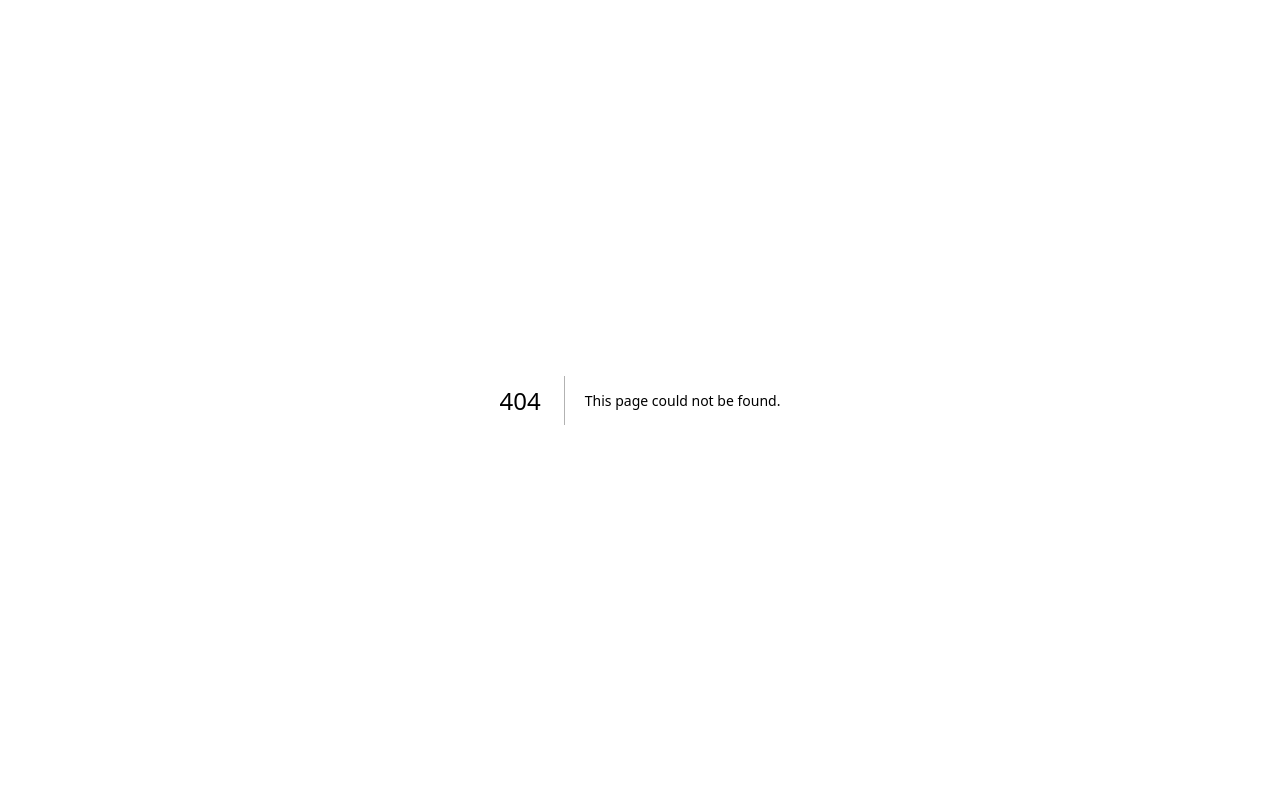
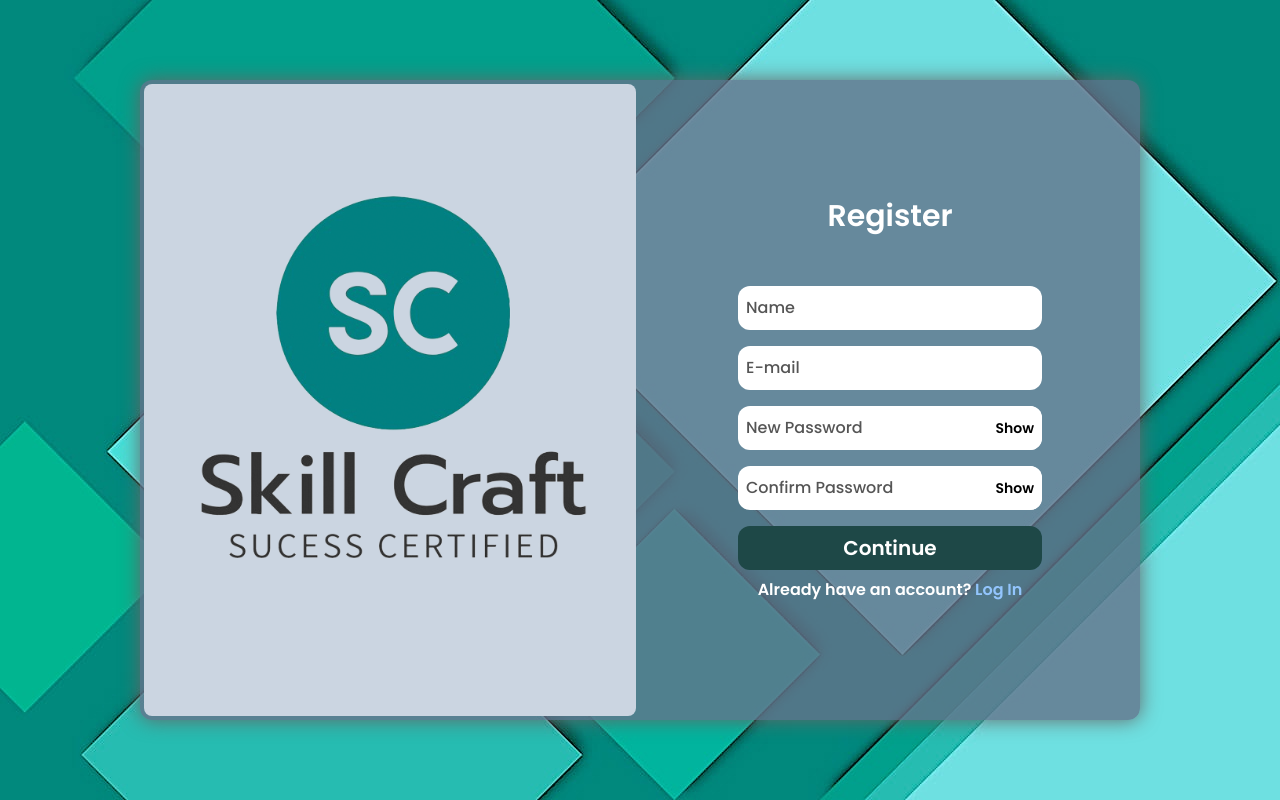
Before and after one commit to navjot369/PowerBI, a Next.js app: page /auth/register in a window 1280 px wide. Before the commit this address had no page. Built offline with nearby package versions, Linux system fonts and the light colour scheme.

Commit message:
Add some loading animations

```diff
--- a/app/auth/login/page.tsx
+++ b/app/auth/login/page.tsx
@@ -1,4 +1,4 @@
-import Image from 'next/image';
+
 import FormLogin from '@/app/ui/login/formInner';
 import Link from 'next/link';
 
--- /dev/null
+++ b/app/auth/register/page.tsx
@@ -0,0 +1,12 @@
+
+
+import FormRegister from '@/app/ui/login/formRegister';
+import Link from 'next/link';
+
+export default function Page() {
+    return(<div className="flex flex-col justify-center items-center">
+        <h1 className="text-3xl text-white font-extrabold ">Register</h1>
+        <FormRegister />
+        <div className="text-white font-bold">Already have an account?<Link href="/auth/login" className="font-bold text-blue-300 hover:text-blue-900"> Log In</Link></div>
+    </div>);
+}
--- a/app/courses/[slug]/lecture/[weeknum]/videos/[num]/page.tsx
+++ b/app/courses/[slug]/lecture/[weeknum]/videos/[num]/page.tsx
@@ -2,18 +2,21 @@
 import CourseContext from "@/app/courses/contexts";
 import {useState, useEffect, useContext} from 'react';
 import {usePathname} from 'next/navigation';
+import { BeatLoader } from "react-spinners";
 import Link from 'next/link';
 
 export default function Page({params} : {
     params: any
 }) {
     const course: any = useContext(CourseContext);
-    let module: any;
-    let videoData: any;
+    let module: any = useState({});
+    let videoData: any = useState({});
     let path = usePathname();
     let link = "/courses/" + params.slug + "/module/" + (params.weeknum);
     if(Object.keys(course).length === 0){
-        return(<div className="fixed top-0  right-0 w-full h-[100vh] font-bold text-4xl flex bg-white justify-center items-center">Loading....</div>);
+        return(<div className="fixed top-0  right-0 w-full h-[100vh] font-bold text-4xl flex bg-white justify-center items-center">
+            <BeatLoader loading={true} color="#008080" size={40}/>
+        </div>);
     }
     else{
         if(course.modules.length > 0) {
--- a/app/ui/home/navbar.tsx
+++ b/app/ui/home/navbar.tsx
@@ -3,15 +3,26 @@
 import Link from "next/link";
 import Image from "next/image";
 import AppLogo from "@/app/ui/logo";
-import { useState, useEffect, Fragment } from "react";
+import { useState, useEffect } from "react";
 
 export default function NavMenu({ login }: { login: string }) {
   const [isOpen, setOpen] = useState(false);
+  const [user, setUser] = useState("");
   useEffect(() => {
     window.addEventListener("resize", () => {
       if (window.innerWidth > 1000) setOpen(false);
     });
+    if(localStorage.getItem("user") !== null) {
+      let str = localStorage.getItem("user");
+      if(str == null) str = "";
+      setUser(str);
+    }
   });
+  const handleLogOut = () => {
+    localStorage.removeItem("user");
+    location.reload();
+    setUser("");
+  }
   return (
     <div>
       <div className="fixed bg-white z-20 flex items-center justify-between px-2 sm:px-11 w-full top-0 left-0 right-0">
@@ -74,10 +85,10 @@ export default function NavMenu({ login }: { login: string }) {
             />
           )}
         </div>
-        {login === "not" ? (
-          <button className="text-md font-bold border-2 border-[#078181] text-white bg-[#078181] rounded-md flex items-center px-4 h-fit hover:bg-white hover:text-[#078181]">
+        {user.length == 0 ? (
+          <Link href='/auth/login' className="hidden text-md font-bold border-2 border-[#078181] text-white bg-[#078181] rounded-md min-[1000px]:flex items-center px-4 h-fit hover:bg-white hover:text-[#078181]">
             Login
-          </button>
+          </Link>
         ) : (
           <div className="hidden min-[1000px]:flex flex-row items-center w-fit">
             <Link
@@ -86,7 +97,7 @@ export default function NavMenu({ login }: { login: string }) {
             >
               Profile
             </Link>
-            <button className="text-md font-bold border-2 border-[#078181] text-white mx-2 bg-[#078181] rounded-full flex items-center px-4 h-fit hover:bg-white hover:text-[#078181]">
+            <button onClick={handleLogOut} className="text-md font-bold border-2 border-[#078181] text-white mx-2 bg-[#078181] rounded-full flex items-center px-4 h-fit hover:bg-white hover:text-[#078181]">
               Sign out
             </button>
           </div>
@@ -107,16 +118,33 @@ export default function NavMenu({ login }: { login: string }) {
             <Link href="/program" className="text-xl hover:text-[#444] px-4">
               Programs
             </Link>
-            <Link href="/resources" className="text-xl hover:text-[#444] px-4">
+            {/* <Link href="/resources" className="text-xl hover:text-[#444] px-4">
               Resources
-            </Link>
+            </Link> */}
             <Link href="/team" className="text-xl hover:text-[#444] px-4">
               Meet the Team
             </Link>
             <Link href="/contact" className="text-xl hover:text-[#444] px-4">
               Contact Us
             </Link>
-            {login !== "" && (
+            {user.length == 0 ? (
+          <Link href='/auth/login' className="text-md my-4 font-bold border-2 border-[#078181] text-white bg-[#078181] rounded-md flex items-center px-4 h-fit hover:bg-white hover:text-[#078181]">
+            Login
+          </Link>
+        ) : (
+          <div className="flex flex-col items-center w-fit">
+            <Link
+              href="/profile"
+              className="text-md font-bold border-2 border-[#078181] text-white mx-2 bg-[#078181] rounded-xl flex items-center px-4 my-1 h-fit hover:bg-white hover:text-[#078181]"
+            >
+              Profile
+            </Link>
+            <button onClick={handleLogOut} className="text-md font-bold border-2 border-[#078181] text-white mx-2 bg-[#078181] rounded-xl flex items-center px-4 my-1 h-fit hover:bg-white hover:text-[#078181]">
+              Sign out
+            </button>
+          </div>
+        )}
+            {/* {login !== "" && (
               <Fragment>
                 <Link
                   href="/profile"
@@ -128,7 +156,7 @@ export default function NavMenu({ login }: { login: string }) {
                   Sign out
                 </button>
               </Fragment>
-            )}
+            )} */}
           </div>
         </div>
       )}
--- /dev/null
+++ b/app/ui/login/formRegister.tsx
@@ -0,0 +1,90 @@
+'use client'
+
+import {useState, useRef} from 'react';
+import { apiLink } from '@/app/api';
+import axios from 'axios';
+import BeatLoader from "react-spinners/BeatLoader";
+
+export default function FormRegister() {
+    const [formData, setFormData] = useState({
+        "username": "",
+        "name" : "",
+        "email" : "",
+        "password" : ""
+    });
+    const [resMessage, setResMessage] = useState("");
+    const [isLoading, setLoading] = useState(false);
+    const [showPass1, setShowPass1] = useState(false);
+    const [showPass2, setShowPass2] = useState(false);
+    const [confirmPass, setConfirmPass] = useState("");
+    const userRef: any = useRef(null);
+    const passRef: any = useRef(null);
+    const nameRef: any = useRef(null);
+    const pass2Ref: any = useRef(null);
+    const handleChange = (e: any) => {
+        setFormData({...formData, [e.target.name]: e.target.value});
+    }
+    const handleConfirm = (e: any) => {
+        setConfirmPass(e.target.value);
+    }
+    const handleSubmit = async (e:any) => {
+        e.preventDefault();
+        setLoading(true);
+        setResMessage("");
+        userRef.current.toggleAttribute("disabled", true);
+        passRef.current.toggleAttribute("disabled", true);
+        nameRef.current.toggleAttribute("disabled", true);
+        passRef.current.toggleAttribute("disabled", true);
+
+        try {
+            const res = await axios.post(apiLink + "/auth/register", formData);
+            localStorage.setItem("user", formData.username);
+            // window.location.href="/";
+            setLoading(false);
+        }
+        catch (error: any) {
+            setResMessage(error.response.data.message);
+            userRef.current.toggleAttribute("disabled", false);
+            passRef.current.toggleAttribute("disabled", false);
+            setLoading(false);
+            console.log(error);
+        }
+    }
+    return(<form className="w-full flex flex-col justify-center items-center mt-11" onSubmit={handleSubmit}>
+        <div className="text-md text-red-700 font-bold">{resMessage}</div>
+        <div className="bg-white h-11 p-2 my-2 rounded-xl grid grid-cols-[1fr] grid-rows-1 items-center relative">
+            <div className="pt-2">
+                <input className="outline-none auth-input w-72 placeholder:text-white disabled:bg-white disabled:text-slate-500" ref={userRef}
+                value={formData.username} type="text" name="username" onChange={handleChange} id="username" placeholder="." disabled={false} required></input>
+                <label className="absolute left-2 top-0 duration-300" htmlFor="username">Name</label>
+            </div>
+        </div>
+        <div className="bg-white h-11 p-2 my-2 rounded-xl grid grid-cols-[1fr] grid-rows-1 items-center relative">
+            <div className="pt-2">
+                <input className="outline-none auth-input w-72 placeholder:text-white disabled:bg-white disabled:text-slate-500" ref={nameRef}
+                value={formData.name} type="text" name="name" onChange={handleChange} id="name" placeholder="." disabled={false} required></input>
+                <label className="absolute left-2 top-0 duration-300" htmlFor="name">E-mail</label>
+            </div>
+        </div>
+        <div className="bg-white h-11 p-2 my-2 rounded-xl grid grid-cols-[1fr] grid-rows-1 items-center relative overflow-hidden">
+            <div className="pt-2">
+                <input className="outline-none auth-input w-72 placeholder:text-white disabled:bg-white disabled:text-slate-500" ref={passRef}
+                value={formData.password} name="password" type={showPass1?"text":"password"} onChange={handleChange} id="pass" placeholder="." disabled={false} required></input>
+                <label className="absolute left-2 top-0 duration-300" htmlFor="pass">New Password</label>
+                <p className="absolute text-sm h-full top-0 right-0 bg-white p-2 flex items-center text-black font-bold cursor-default" onClick={() => setShowPass1(!showPass1)}>{showPass1?"Hide":"Show"}</p>
+            </div>
+        </div>
+        <div className="bg-white h-11 p-2 my-2 rounded-xl grid grid-cols-[1fr] grid-rows-1 items-center relative overflow-hidden">
+            <div className="pt-2">
+                <input className="outline-none auth-input w-72 placeholder:text-white disabled:bg-white disabled:text-slate-500" ref={pass2Ref}
+                value={confirmPass} name="passConfirm" type={showPass2?"text":"password"} onChange={handleConfirm} id="pass2" placeholder="." disabled={false} required></input>
+                <label className="absolute left-2 top-0 duration-300" htmlFor="pass2">Confirm Password</label>
+                <p className="absolute text-sm h-full top-0 right-0 bg-white p-2 flex items-center text-black font-bold cursor-default" onClick={() => setShowPass2(!showPass2)}>{showPass2?"Hide":"Show"}</p>
+            </div>
+        </div>
+        <div className="w-full">{ isLoading?
+        <div className="w-full p-3 flex h-11 justify-center items-center rounded-xl my-2 bg-[#289492]"><BeatLoader color="white" loading= {true} size={10} aria-label="Loading Spinner" data-testid="loader"/></div>
+        :<button className="w-full p-2 text-xl text-white flex h-11 justify-center items-center my-2 rounded-xl bg-[#1e4847] hover:brightness-150 font-bold duration-200" type="submit">Continue</button>
+        }</div>
+    </form>);
+}
```
Also changed, not shown: app/program/page.tsx (+10 -0 lines).
